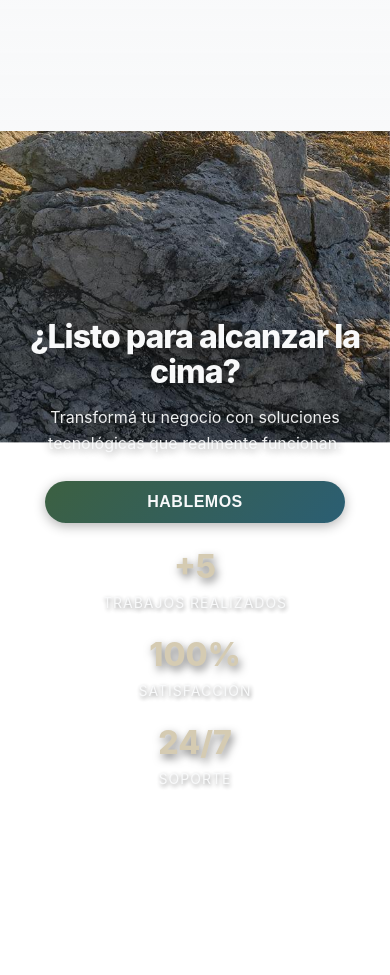
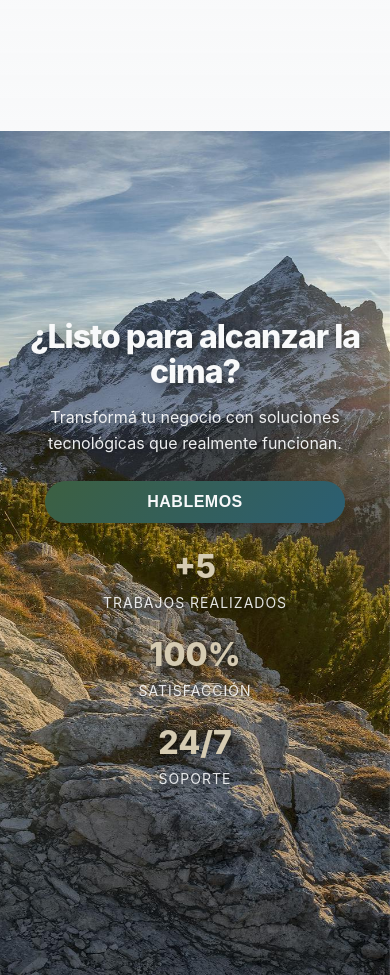
Before and after one commit to tobiasderene/ibice, a React (Create React App) app: page / in a window 390 px wide. Shown: the part 4380-5355 px from the top of the page. Built offline with nearby package versions, Linux system fonts and the light colour scheme.

Commit message:
Update CTA.css

```diff
--- a/src/styles/CTA.css
+++ b/src/styles/CTA.css
@@ -230,3 +230,39 @@
 
 /* Fix mobile */
 html, body { overflow-x: hidden; margin: 0; padding: 0; }
+
+/* === DESACTIVAR ANIMACIONES EN MOBILE === */
+@media (max-width: 768px) {
+  .hero-cta-parallax *,
+  .hero-cta-background,
+  .hero-cta-content,
+  .hero-cta-buttons,
+  .hero-cta-info,
+  .hero-cta-placeholder .spinner,
+  .hero-cta-action-button,
+  .hero-cta-action-button.primary,
+  .hero-cta-action-button.secondary {
+    transition: none !important;
+    animation: none !important;
+    transform: none !important;
+  }
+
+  .hero-cta-background {
+    position: absolute;
+    top: 0;
+    height: 100%;
+    transform: none !important;
+  }
+
+  .hero-cta-content,
+  .hero-cta-buttons,
+  .hero-cta-info {
+    opacity: 1 !important;
+  }
+
+  .hero-cta-action-button:hover {
+    transform: none !important;
+    box-shadow: none !important;
+    background: inherit !important;
+  }
+}
```
